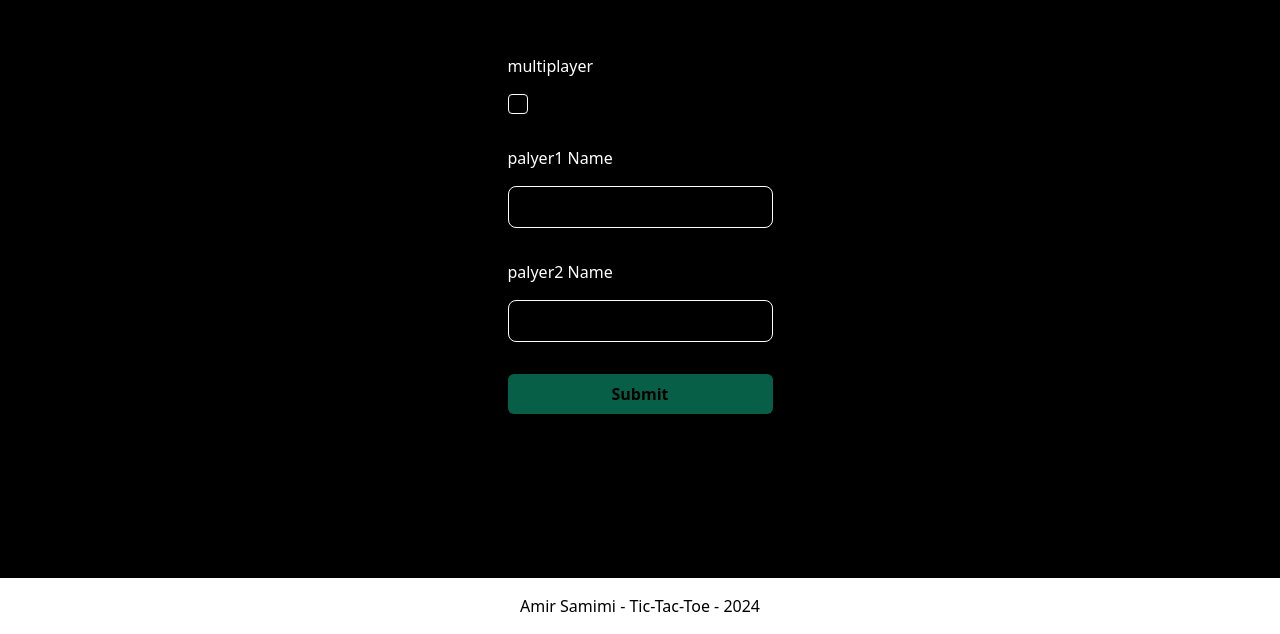
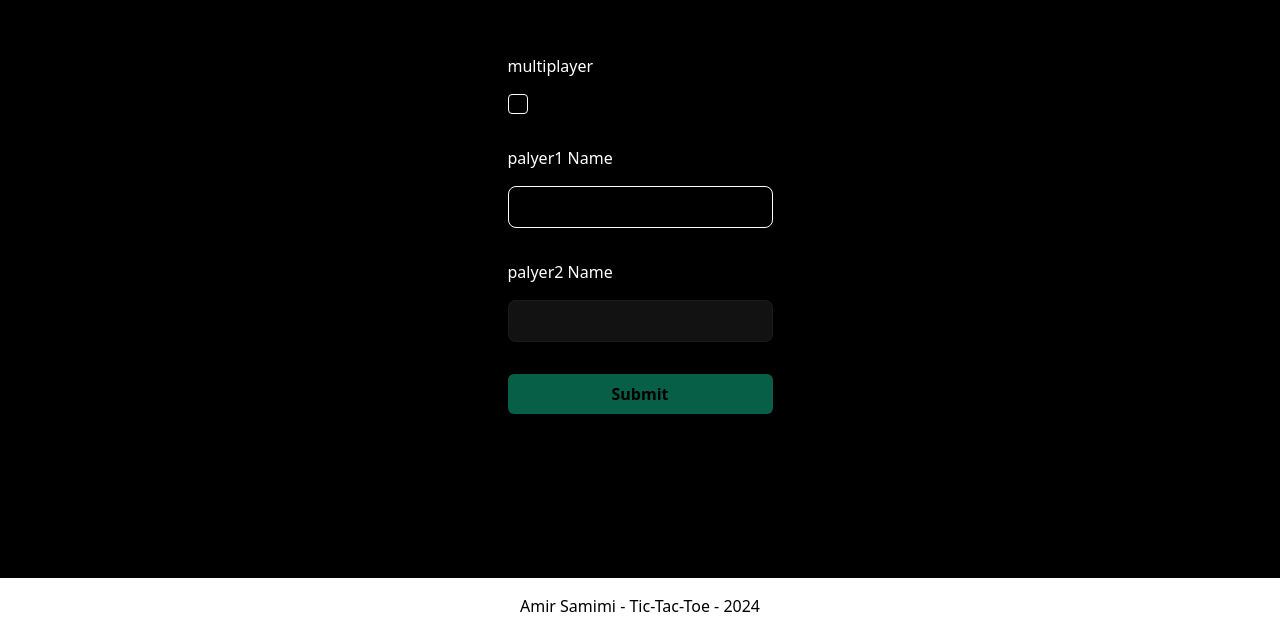
Before and after one commit to amirnsamimi/tic-tac-toe, a Vue app: page / in a window 1280 px wide. Shown: the part 166-800 px from the top of the page. Built offline with nearby package versions, Linux system fonts and the light colour scheme.

Commit message:
bugs solved

```diff
--- a/src/App.vue
+++ b/src/App.vue
@@ -19,6 +19,7 @@ onMounted(() => {
 
 const gameInit = ():void => {
   game.init(players.value.player1,players.value.player2);
+  game.multiplayer = multiplayer.value;
   state.value = 2
 }
 
@@ -63,7 +64,7 @@ watchEffect(()=>{
     </label>
     <label>
         palyer2 Name
-      <input :disabled="multiplayer"  v-model="players['player2']" type="text" >
+      <input :disabled="!multiplayer"  v-model="players['player2']" type="text" >
     </label>
     <button class="text-black py-2 px-4 bg-emerald-800 rounded-md font-bold" type="submit"> Submit </button>
     </form>
--- a/src/lib/game.ts
+++ b/src/lib/game.ts
@@ -129,6 +129,7 @@ export default class Game {
     }else if(this.remained.length < 1){
       this.draw++;
       this.totalScore += 1;
+      this.winnerPattern = []
       this.roundFinished = true
       setTimeout(()=>{
         this.nextRound();
```
